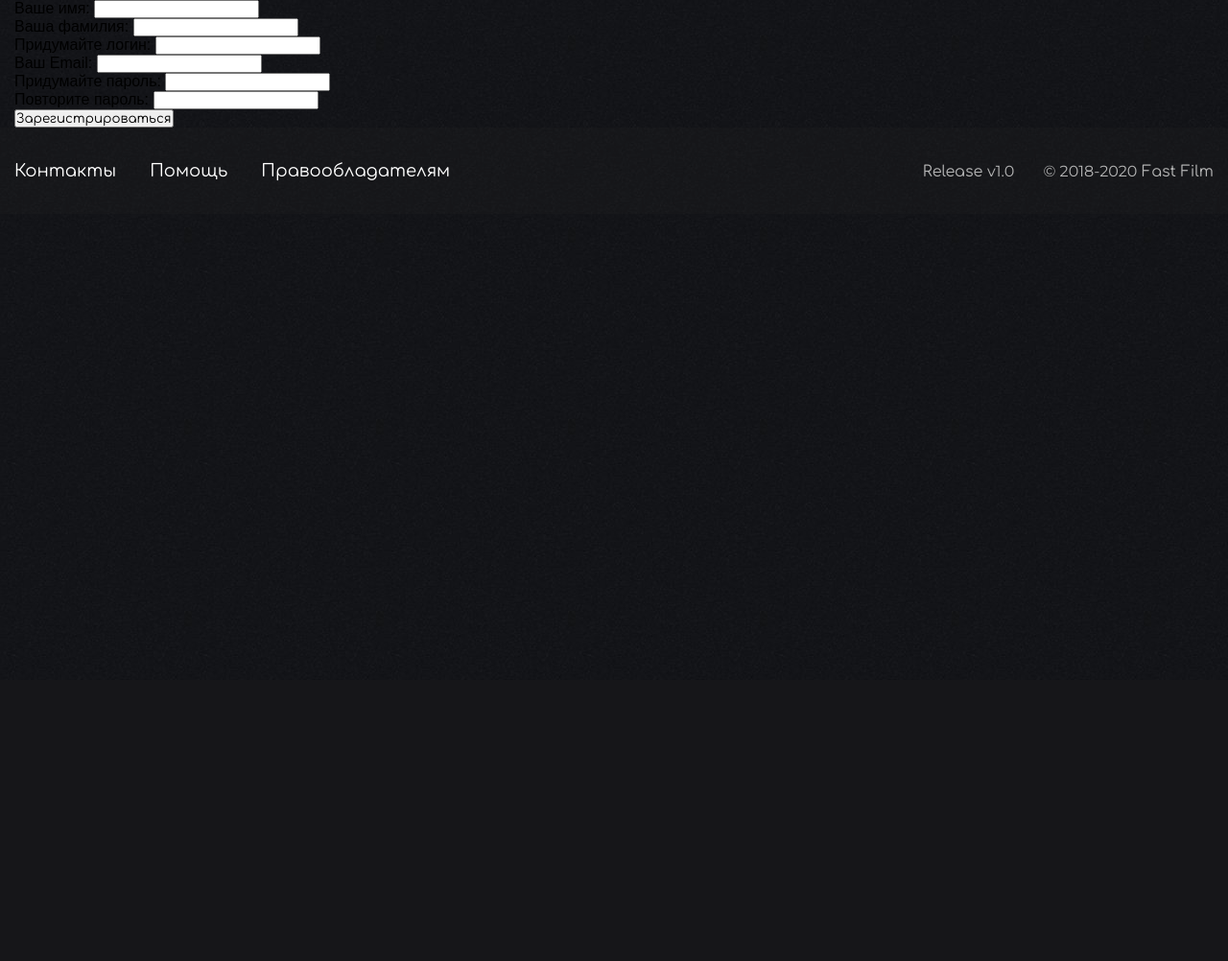
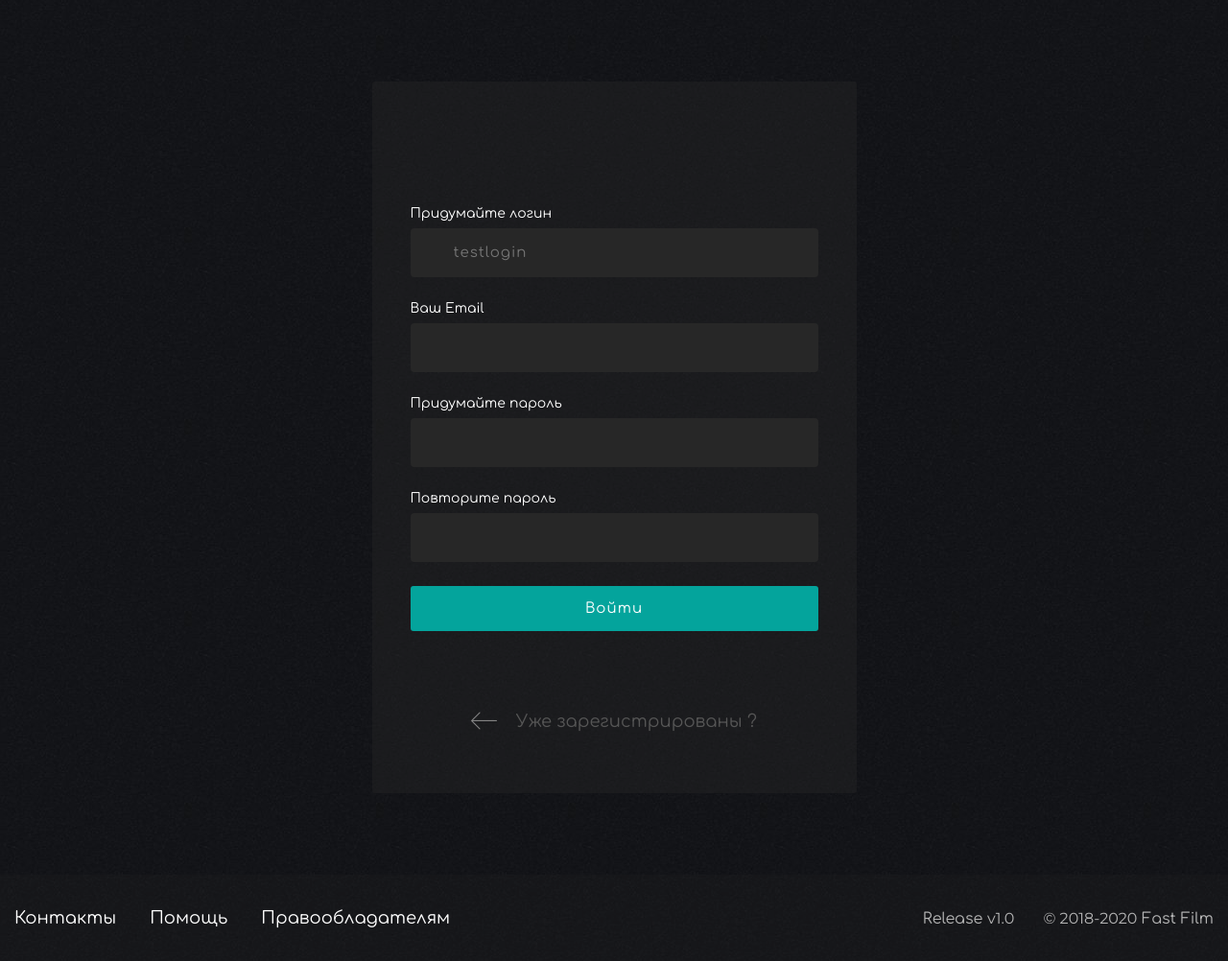
Before and after one commit to Efcolipt/whisked, a PHP site: page /account/register in a window 1280 px wide. Shown: the part 91-1093 px from the top of the page at 96% size. Before the commit the page ends 280 px from the top, so only its background shows below. Run offline with PHP 8.4, Linux system fonts and the light colour scheme; some libraries are stand-ins or nearby versions.

Commit message:
styled pages auth and reg

```diff
--- a/Application/models/Account.php
+++ b/Application/models/Account.php
@@ -55,10 +55,10 @@ class Account extends Model
 		$data = $_POST;
 		$MessageError = array();
 		if (!empty($data['send'])) {
-			$data['firstName'] = stripslashes($data['firstName']);
-			$data['firstName'] = htmlspecialchars($data['firstName']);
-			$data['lastName'] = stripslashes($data['lastName']);
-			$data['lastName'] = htmlspecialchars($data['lastName']);
+			// $data['firstName'] = stripslashes($data['firstName']);
+			// $data['firstName'] = htmlspecialchars($data['firstName']);
+			// $data['lastName'] = stripslashes($data['lastName']);
+			// $data['lastName'] = htmlspecialchars($data['lastName']);
 			$data['login'] = stripslashes($data['login']);
 			$data['login'] = htmlspecialchars($data['login']);
 			$data['email'] = stripslashes($data['email']);
@@ -76,13 +76,13 @@ class Account extends Model
 				$MessageError[] = 'Логин должен быть не меньше 3 символов и не больше 25';
 			}
 
-			if (strlen($data['firstName']) < 2  && !(strlen($data['firstName']) > 33) ) {
-				$MessageError[] = 'Имя должно быть не меньше 2 символов и не больше 33';
-			}
+			// if (strlen($data['firstName']) < 2  && !(strlen($data['firstName']) > 33) ) {
+			// 	$MessageError[] = 'Имя должно быть не меньше 2 символов и не больше 33';
+			// }
 
-			if (strlen($data['lastName']) < 2  && !(strlen($data['lastName']) > 33) ) {
-				$MessageError[] = 'Фамилия должна быть не меньше 2 символов и не больше 33';
-			}
+			// if (strlen($data['lastName']) < 2  && !(strlen($data['lastName']) > 33) ) {
+			// 	$MessageError[] = 'Фамилия должна быть не меньше 2 символов и не больше 33';
+			// }
 
 			if (strlen($data['email']) < 3 && !strlen($data['email']) > 25 ) {
 				$MessageError[] = 'Не меньше 3 символов и не больше 25';
@@ -122,22 +122,17 @@ class Account extends Model
 				$pass_hash = password_hash($data['password'], PASSWORD_DEFAULT);
 				$params = [
 					'login'=>$data['login'],
-					'firstName'=>$data['firstName'],
-					'lastName'=>$data['lastName'],
+					// 'firstName'=>$data['firstName'],
+					// 'lastName'=>$data['lastName'],
 					'password'=>$pass_hash,
 					'email'=>$data['email']
 				];
 
-				$insertData = $this->db->query("INSERT INTO users (first_name,last_name,login,password,email) VALUES (:firstName,:lastName,:login,:password,:email)",$params);
+				$insertData = $this->db->query("INSERT INTO users (login,password,email) VALUES (:login,:password,:email)",$params);
 
 				if ($insertData) {
 					$user['data'] = $this->db->row("SELECT * FROM users WHERE login = :login",$paramsL);
 					header("Location: /account/login");
-					// debug($user['data']);
-					// $_SESSION['admin'] = $user['data'][0]['status'];
-					// $_SESSION['id'] =  $user['data'][0]['id'];
-					// $_SESSION['login'] =  $user['data'][0]['login'];
-					// $_SESSION['email'] =  $user['data'][0]['email'];
 				}else{
 					$MessageError[] = "Ошибка, повторите позже";
 					return $MessageError;
--- a/Application/views/account/register.php
+++ b/Application/views/account/register.php
@@ -1,37 +1,44 @@
+<div class="form_account">
   <form method="post">
-
-  <div class="control_form_account">
-    <label for="firstName"> Ваше имя: </label>
-    <input type="text" name="firstName" required >
+   <!--  <div class="control_form_account">
+      <label for="firstName"> Ваше имя </label>
+      <input class="input_control_form" type="text" name="firstName" required >
     </div>
 
     <div class="control_form_account">
-    <label for="lastName"> Ваша фамилия: </label>
-    <input type="text" name="lastName" required >
+      <label for="lastName"> Ваша фамилия </label>
+      <input class="input_control_form" type="text" name="lastName" required >
+    </div> -->
+
+    <div class="control_form_account">
+      <label for="login">Придумайте логин </label>
+      <input class="input_control_form" placeholder="testlogin" type="text" name="login" required >
     </div>
 
     <div class="control_form_account">
-    <label for="login">Придумайте логин: </label>
-    <input type="text" name="login" required >
+      <label for="email">Ваш Email </label>
+      <input class="input_control_form" type="email" name="email" required >
     </div>
 
     <div class="control_form_account">
-    <label for="email">Ваш Email: </label>
-    <input type="email" name="email" required >
+      <label for="password"> Придумайте пароль </label>
+      <input class="input_control_form" type="password" name="password" >
     </div>
 
     <div class="control_form_account">
-    <label for="password"> Придумайте пароль: </label>
-    <input type="password" name="password" >
+      <label for="rePassword"> Повторите пароль </label>
+      <input class="input_control_form" type="password" name="rePassword" >
     </div>
 
     <div class="control_form_account">
-    <label for="rePassword"> Повторите пароль: </label>
-    <input type="password" name="rePassword" >
+      <input class="input_control_form" type="submit" name="send" value="Войти">
     </div>
+    <div class="other_info_form_account">
+      <a href="/account/login" class="other_info_form_account_link">
+        <img src="/public/images/errors/arrow-back.png" alt="Перейти">
+        <span>Уже зарегистрированы ?</span>
+      </a>
+    </div>
+  </form>
 
-  <div class="control_form_account">
-    <input type="submit" name="send" value="Зарегистрироваться">
 </div>
-
-</form>
--- a/public/css/style.css
+++ b/public/css/style.css
@@ -12,7 +12,7 @@ body,html{
 	font-size: 16px;
 	height: 100%;
 }
-p,a,span,small,button,em,g,input{
+p,a,span,small,button,em,g,input,label{
 	font-family: 'Comfortaa',"Montserrat",sans-serif;
 	font-weight: normal;
 }
@@ -44,7 +44,7 @@ main{
 header{
 	position: sticky;
     top: 0px;
-    z-index: 999;
+    z-index: 25;
 	padding: 25px 0;
 	background: #23232340;
 	transition: top .4s linear,background .4s linear;
@@ -206,7 +206,7 @@ footer{
 	padding: 35px 0;
 	background: #23232340;
     flex: 0 0 auto;
-    z-index: 9999;
+    z-index: 20;
     position: relative;
 }
 .inner_footer,.list_footer_menu_desktop{
@@ -499,6 +499,93 @@ footer{
 .navigation_collection_page:hover{
 	background:#3cafaad6;
 }
+
+
+/*Account*/
+
+.form_account form{
+    padding: 130px 40px 60px 40px;
+    margin: 85px auto;
+    width: 425px;
+    background: #27272763;
+    color: #fff;
+    border-radius: 3px;
+}
+.control_form_account{
+    display: flex;
+    flex-direction: column;
+    margin-bottom: 25px;
+
+}
+.control_form_account label {
+    margin-bottom: 8px;
+    font-size: 14px;
+}
+
+.input_control_form{
+    border: 0;
+    padding: 17px 45px;
+    background: #272727;
+    border-radius: 4px;
+    color: #d8d8d8;
+    font-size: 15px;
+    letter-spacing: 1px;
+}
+.control_form_account input[type="submit"]{
+    border:none;
+    padding: 15px 10px;
+    border-radius:3px;
+    cursor: pointer;
+    color:#fff;
+    background-color: #04a49c;
+    transition: background-color .3s linear;
+}
+
+.control_form_account:hover input[type="submit"]{
+    background-color:#3adad3d6;
+}
+.other_info_form_account{
+    margin-top: 80px;
+    text-align: center;
+}
+
+.other_info_form_account a{
+    font-size: 15px;
+    padding-bottom: 2px;
+    color: #d8d8d8;
+    transition: color.3s linear;
+}
+.other_info_form_account a:hover{
+    color:#04a49c;
+}
+
+.other_info_form_account_link{
+    display: flex;
+    font-family: "Comfortaa",serif;
+    -webkit-align-items: center;
+            align-items: center;
+    -webkit-justify-content: center;
+            justify-content: center;
+}
+.other_info_form_account_link span{
+    color:#565656;
+    font-size: 18px;
+    transition: color .3s linear;
+}
+
+.other_info_form_account_link:hover span{
+    color:#04a49c;
+}
+
+.other_info_form_account_link:hover img{
+    transform:rotate(180deg);
+}
+.other_info_form_account_link img {
+    transition: transform .3s linear;
+    margin-right: 20px;
+}
+
+
 /*Waiting spinner*/
 
 .waitingSpin{
```
Also changed, not shown: Application/views/account/login.php (+13 -4 lines). Lines whose indentation alone changed are shown as unchanged.
